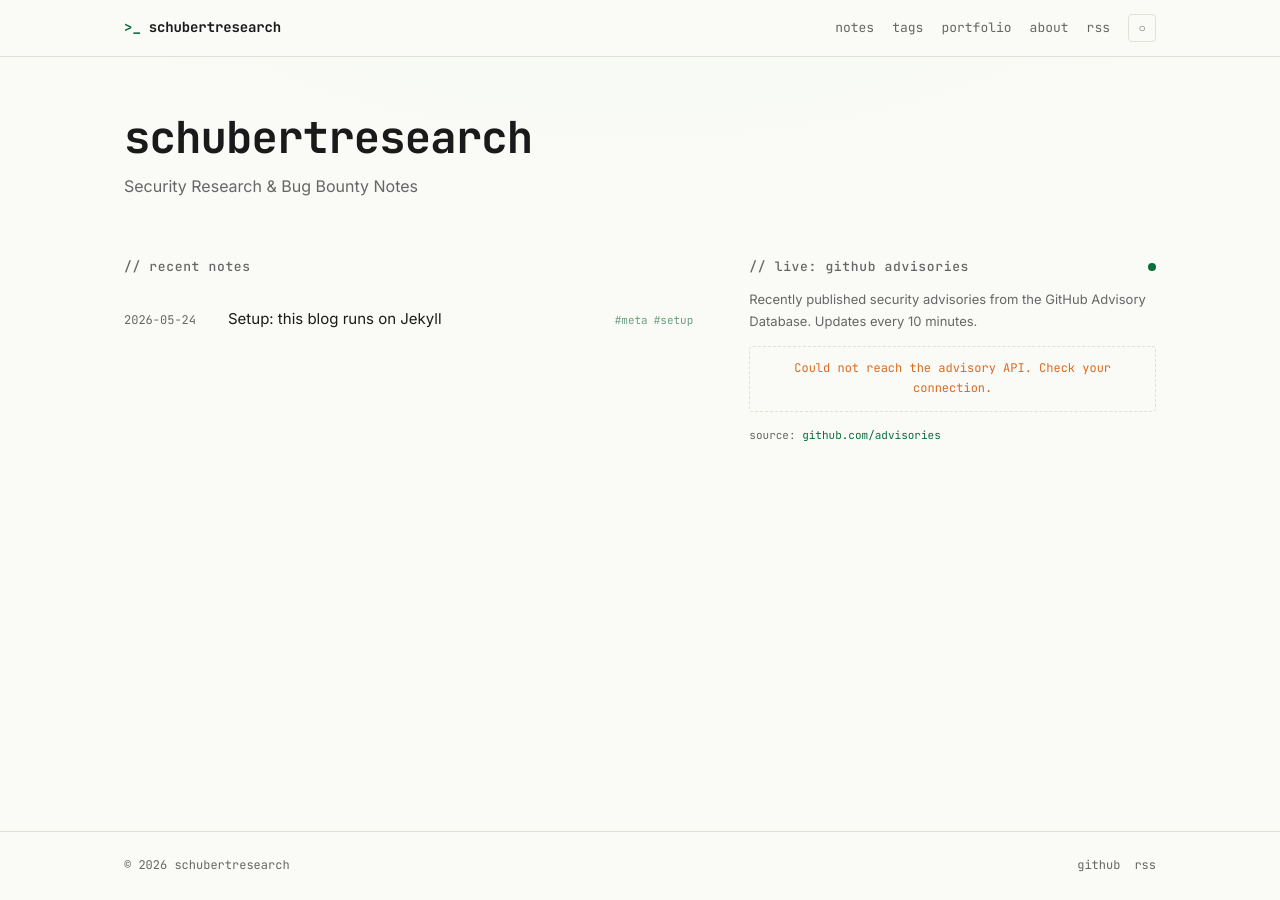
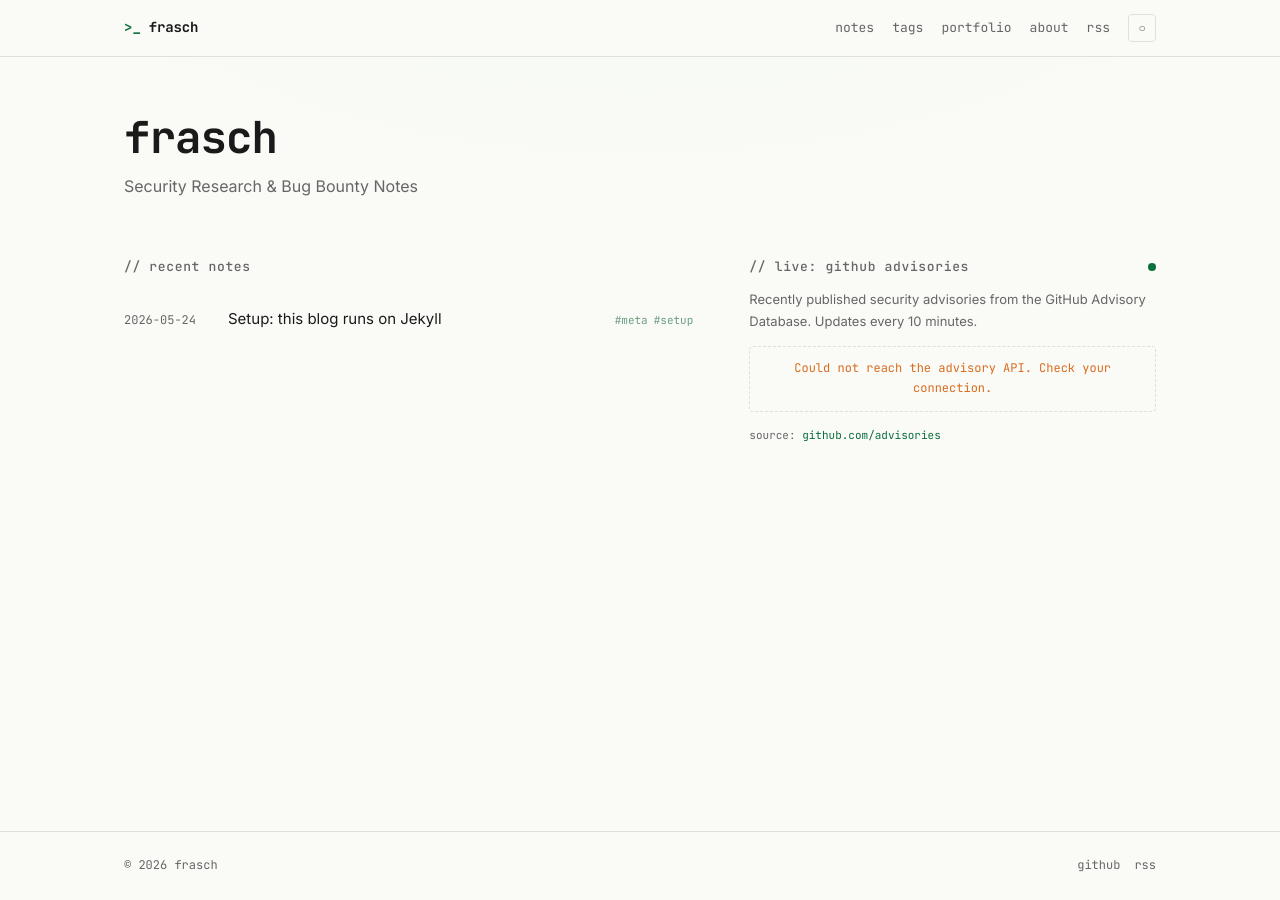
Before and after one commit to whoisfrasch/frasch, a Jekyll site: the page built from index.html, in a window 1280 px wide. Built offline with Jekyll 4.4.1, drawn with Linux system fonts in a browser that asks for light colours.

Commit message:
Update site configuration

```diff
--- a/_config.yml
+++ b/_config.yml
@@ -1,10 +1,10 @@
-title: schubertresearch
+title: frasch
 tagline: Security Research & Bug Bounty Notes
 description: >-
   Notes, write-ups and research on web security, vulnerability hunting,
   and bug bounty work.
-url: "https://schubertresearch.github.io"
-author: schubertresearch
+url: "https://frasch.github.io"
+author: frasch
 lang: en
 locale: en_US
 
@@ -31,9 +31,9 @@ plugins:
 twitter:
   card: summary_large_image
 social:
-  name: schubertresearch
+  name: frasch
   links:
-    - https://github.com/schubertresearch
+    - https://github.com/frasch
 
 # Exclude from build
 exclude:
```
